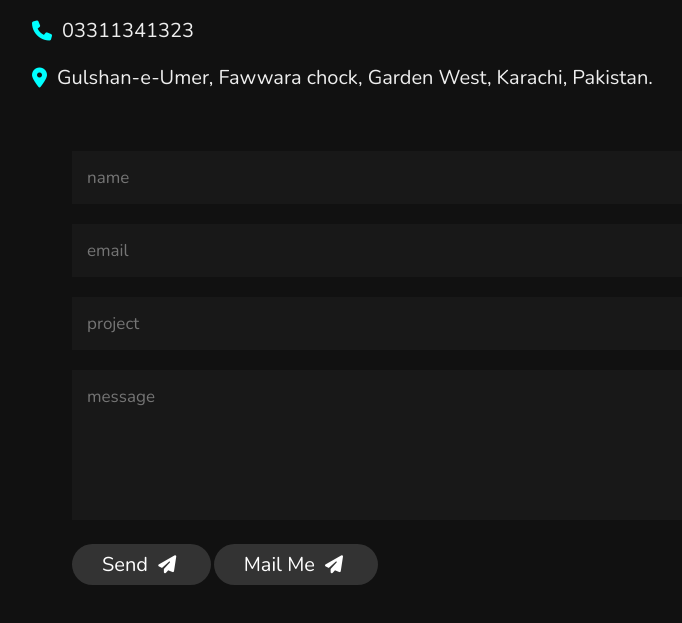
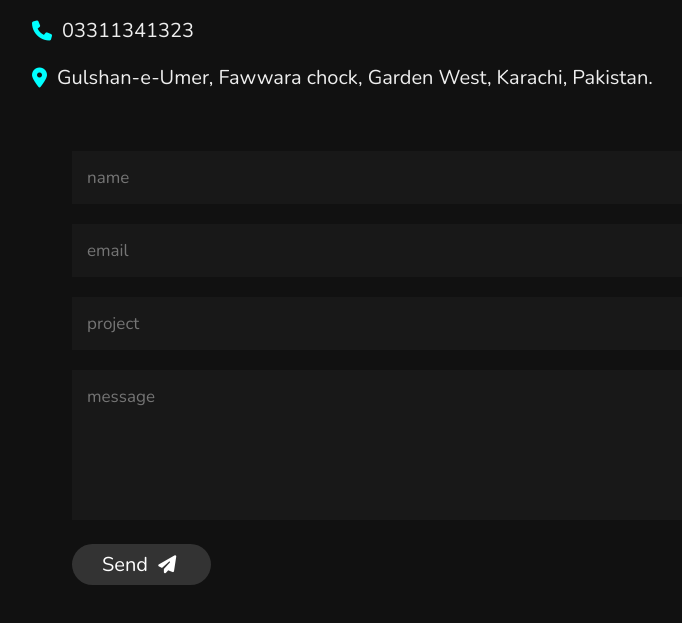
Before and after one commit to Dayyan70/Portfolio, a plain HTML site: page index.html in a window 1280 px wide. Shown: the part 3520-4143 px from the top of the page, without its empty margins (368-1050 px from the left). Drawn offline with nearby package versions, Linux system fonts and the light colour scheme.

Commit message:
Update index.html

```diff
--- a/index.html
+++ b/index.html
@@ -10,6 +10,7 @@
     <script src="https://kit.fontawesome.com/71c14e49ce.js" crossorigin="anonymous"></script>
     <!-- custom css file link  -->
     <link rel="stylesheet" href="style.css">
+    <link rel="icon" href="images/Borcelle.png">
 
 </head>
 
@@ -261,8 +262,6 @@
                     <input type="text" placeholder="project" class="box">
                     <textarea name="" id="" cols="30" rows="10" class="box message" placeholder="message"></textarea>
                     <button type="submit" class="btn"> Send <i class="fas fa-paper-plane"></i> </button>
-                    <a href="mailto:dayyanrizwan2@gmail.com"><button type="submit" class="btn"> Mail Me <i
-                                class="fas fa-paper-plane"></i> </button></a>
 
                 </form>
 
```
